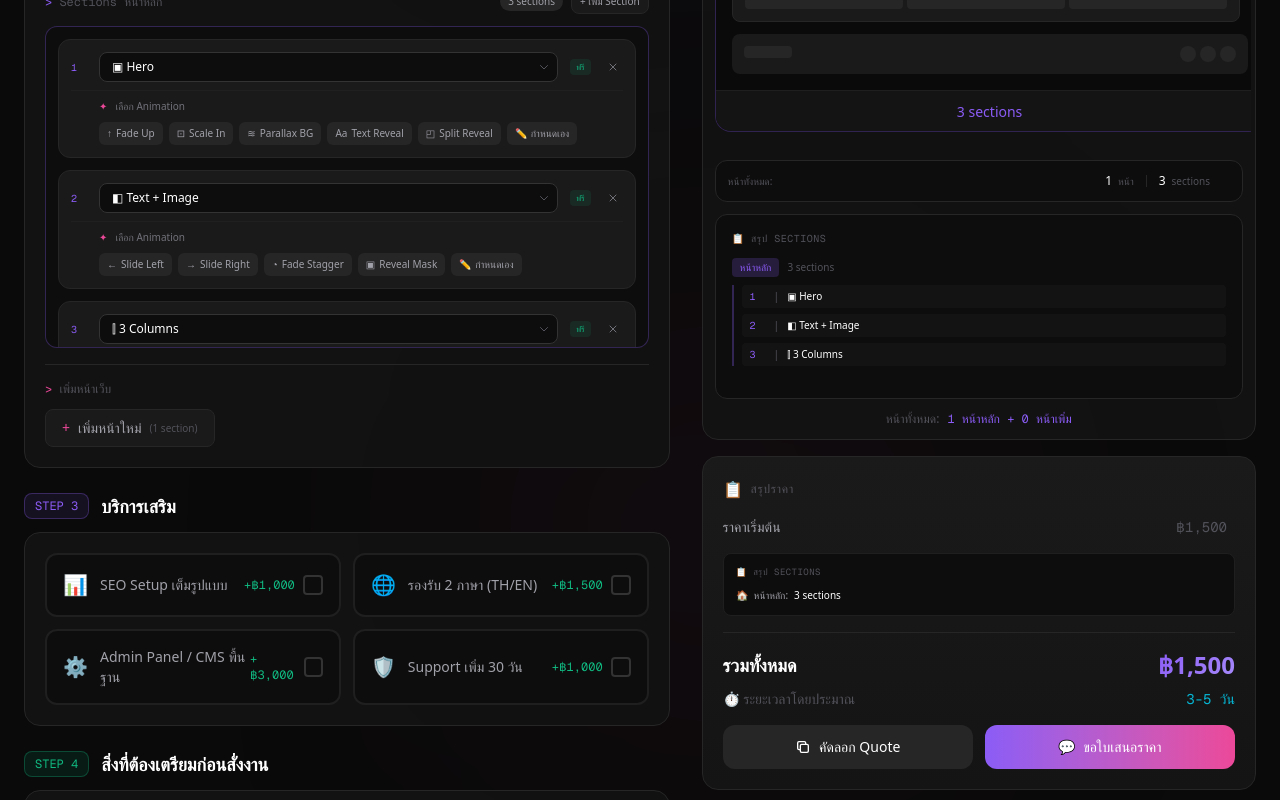
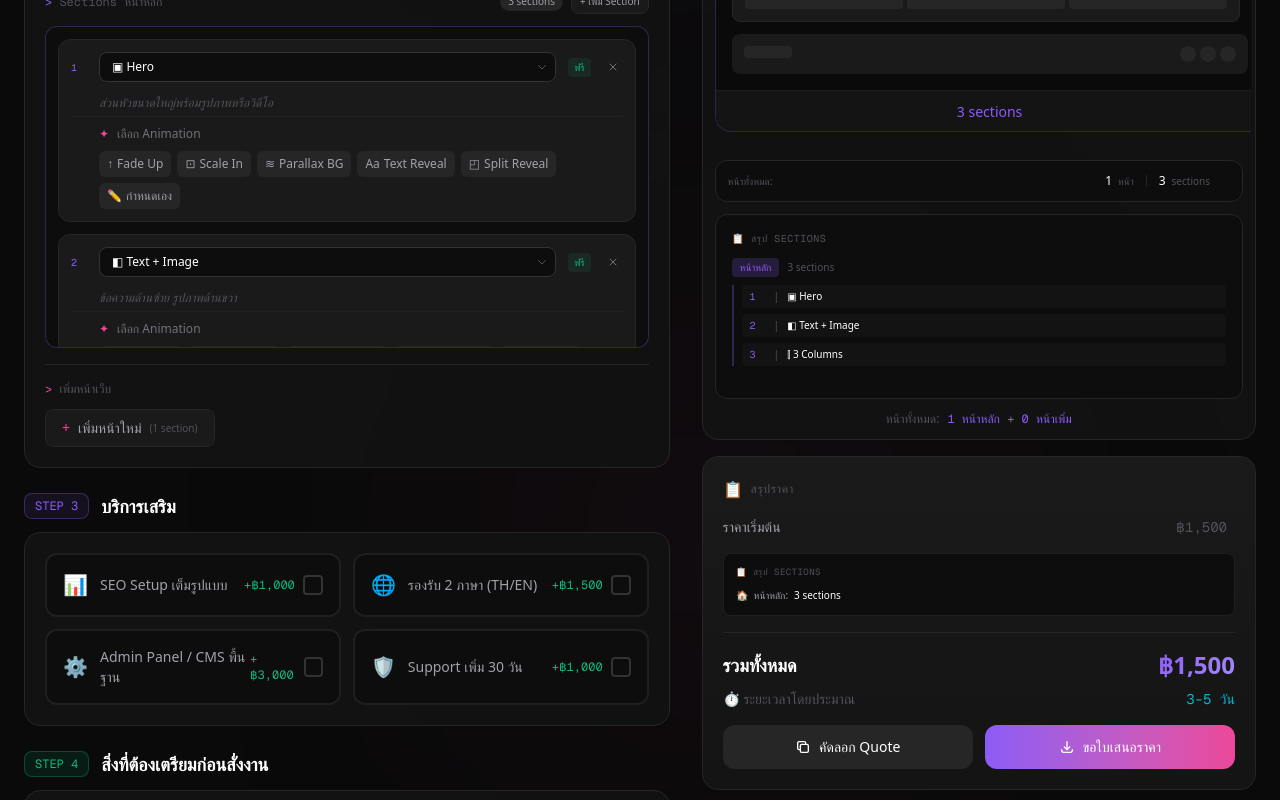
Before and after one commit to unikonkon/NextJS_SellWork, a Next.js app: page / in a window 1280 px wide. Shown: the part 1440-2240 px from the top of the page. Built offline with nearby package versions, Linux system fonts and the light colour scheme.

Commit message:
เพิ่มฟีเจอร์การดาวน์โหลดใบเสนอราคาและปรับปรุงการแสดงผลของข้อกำหนดอัตโนมัติใน PricingSection

```diff
--- a/components/sections/PricingSection.tsx
+++ b/components/sections/PricingSection.tsx
@@ -938,6 +938,32 @@ export default function PricingSection() {
     }));
   }, []);
 
+  // ==================== AUTO-GENERATED REQUIREMENTS ====================
+  const autoRequirements = useMemo(() => {
+    const reqs: string[] = [
+      "Logo (PNG/SVG format)",
+      "ข้อความ/เนื้อหาทุกหน้า",
+      "รูปภาพสำหรับเว็บ (Hero, Banner)",
+      "ข้อมูลติดต่อ (โทร, อีเมล, ที่อยู่)",
+      "Social Media Links",
+    ];
+
+    state.step2.pages.forEach((page) => {
+      reqs.push(`เนื้อหาสำหรับ ${page.name} (${page.sections.length} sec)`);
+    });
+
+    if (state.step3.seo) {
+      reqs.push("Keywords หลักสำหรับ SEO");
+      reqs.push("Meta Description ที่ต้องการ");
+    }
+
+    if (state.step3.bilingual) {
+      reqs.push("เนื้อหาภาษาอังกฤษทั้งหมด");
+    }
+
+    return reqs;
+  }, [state]);
+
   // Generate Quote
   const generateQuote = useCallback(() => {
     const lines = [
@@ -992,14 +1018,35 @@ export default function PricingSection() {
       ]),
       "",
       "══════════════════════════════════",
+      "",
+      "📝 STEP 4: สิ่งที่ต้องเตรียมก่อนสั่งงาน",
+      "──────────────────────────────────",
+      "",
+      ...autoRequirements.map((req, idx) => `   ${idx + 1}. ${req}`),
+      "",
+      "══════════════════════════════════",
     ];
     return lines.join("\n");
-  }, [priceBreakdown, state.step2.mainSections, state.step2.pages]);
+  }, [priceBreakdown, state.step2.mainSections, state.step2.pages, autoRequirements]);
 
   const copyQuote = useCallback(async () => {
     await navigator.clipboard.writeText(generateQuote());
     setCopiedQuote(true);
     setTimeout(() => setCopiedQuote(false), 2000);
+  }, [generateQuote]);
+
+  const downloadQuote = useCallback(() => {
+    const quoteText = generateQuote();
+    const blob = new Blob([quoteText], { type: "text/plain;charset=utf-8" });
+    const url = URL.createObjectURL(blob);
+    const link = document.createElement("a");
+    link.href = url;
+    const timestamp = new Date().toISOString().slice(0, 10);
+    link.download = `quote-${timestamp}.txt`;
+    document.body.appendChild(link);
+    link.click();
+    document.body.removeChild(link);
+    URL.revokeObjectURL(url);
   }, [generateQuote]);
 
   // ==================== PREVIEW ANIMATION TRIGGERS ====================
@@ -1040,32 +1087,6 @@ export default function PricingSection() {
 
     return () => ctx.revert();
   }, []);
-
-  // ==================== AUTO-GENERATED REQUIREMENTS ====================
-  const autoRequirements = useMemo(() => {
-    const reqs: string[] = [
-      "Logo (PNG/SVG format)",
-      "ข้อความ/เนื้อหาทุกหน้า",
-      "รูปภาพสำหรับเว็บ (Hero, Banner)",
-      "ข้อมูลติดต่อ (โทร, อีเมล, ที่อยู่)",
-      "Social Media Links",
-    ];
-
-    state.step2.pages.forEach((page) => {
-      reqs.push(`เนื้อหาสำหรับ ${page.name} (${page.sections.length} sec)`);
-    });
-
-    if (state.step3.seo) {
-      reqs.push("Keywords หลักสำหรับ SEO");
-      reqs.push("Meta Description ที่ต้องการ");
-    }
-
-    if (state.step3.bilingual) {
-      reqs.push("เนื้อหาภาษาอังกฤษทั้งหมด");
-    }
-
-    return reqs;
-  }, [state]);
 
   // ==================== SELECTED ANIMATIONS LIST ====================
   const selectedAnimations = useMemo(() => {
@@ -1549,12 +1570,12 @@ export default function PricingSection() {
                                 {/* Price Badges */}
                                 <div className="flex items-center gap-1 shrink-0">
                                   {isFreeSection ? (
-                                    <span className="text-[8px] text-[#10b981] px-1.5 py-0.5 rounded bg-[#10b981]/10">ฟรี</span>
+                                    <span className="text-[10px] text-[#10b981] px-1.5 py-0.5 rounded bg-[#10b981]/10">ฟรี</span>
                                   ) : (
-                                    <span className="text-[8px] text-[#f97316] px-1.5 py-0.5 rounded bg-[#f97316]/10">+{formatPrice(SECTION_PRICE)}</span>
+                                    <span className="text-[10px] text-[#f97316] px-1.5 py-0.5 rounded bg-[#f97316]/10">+{formatPrice(SECTION_PRICE)}</span>
                                   )}
                                   {(section.animation || section.customAnimation) && (
-                                    <span className="text-[8px] text-[#ec4899] px-1.5 py-0.5 rounded bg-[#ec4899]/10">+{formatPrice(SECTION_ANIMATION_PRICE)}</span>
+                                    <span className="text-[10px] text-[#ec4899] px-1.5 py-0.5 rounded bg-[#ec4899]/10">+{formatPrice(SECTION_ANIMATION_PRICE)}</span>
                                   )}
                                 </div>
 
@@ -1570,6 +1591,15 @@ export default function PricingSection() {
                                   </button>
                                 )}
                               </div>
+
+                              {/* Layout Description */}
+                              {section.layout !== "custom" && (
+                                <div className="pl-7 py-1">
+                                  <p className="text-[12px] text-[#52525b] italic">
+                                    {SECTION_LAYOUTS.find((l) => l.id === section.layout)?.description}
+                                  </p>
+                                </div>
+                              )}
 
                               {/* Custom Layout Input */}
                               {section.layout === "custom" && (
@@ -1595,15 +1625,15 @@ export default function PricingSection() {
                               {availableAnims.length > 0 && (
                                 <div className="pl-7 pt-2 border-t border-[#262626]/50">
                                   <div className="flex items-center gap-2 mb-2">
-                                    <span className="text-[10px] text-[#ec4899]">✦</span>
-                                    <span className="text-[10px] text-[#71717a]">เลือก Animation</span>
+                                    <span className="text-[12px] text-[#ec4899]">✦</span>
+                                    <span className="text-[12px] text-[#71717a]">เลือก Animation</span>
                                     {(section.animation || section.customAnimation) && (
                                       <button
                                         onClick={() => {
                                           updateMainSectionAnimation(section.id, null);
                                           updateMainSectionCustomAnimation(section.id, "");
                                         }}
-                                        className="ml-auto text-[8px] text-[#71717a] hover:text-[#ec4899] transition-colors"
+                                        className="ml-auto text-[10px] text-[#71717a] hover:text-[#ec4899] transition-colors"
                                       >
                                         ยกเลิก
                                       </button>
@@ -1617,7 +1647,7 @@ export default function PricingSection() {
                                           updateMainSectionAnimation(section.id, section.animation === anim.id ? null : anim.id);
                                           if (section.animation !== anim.id) updateMainSectionCustomAnimation(section.id, "");
                                         }}
-                                        className={`group/anim relative px-2 py-1 rounded-md text-[10px] transition-all ${section.animation === anim.id
+                                        className={`group/anim relative px-2 py-1 rounded-md text-[12px] transition-all ${section.animation === anim.id
                                           ? "bg-[#ec4899] text-white"
                                           : "bg-[#262626] text-[#a1a1aa] hover:bg-[#333] hover:text-white"
                                           }`}
@@ -1632,7 +1662,7 @@ export default function PricingSection() {
                                       onClick={() => {
                                         updateMainSectionAnimation(section.id, section.animation === "custom" ? null : "custom");
                                       }}
-                                      className={`group/anim relative px-2 py-1 rounded-md text-[10px] transition-all ${section.animation === "custom"
+                                      className={`group/anim relative px-2 py-1 rounded-md text-[12px] transition-all ${section.animation === "custom"
                                         ? "bg-[#ec4899] text-white"
                                         : "bg-[#262626] text-[#a1a1aa] hover:bg-[#333] hover:text-white"
                                         }`}
@@ -1643,7 +1673,7 @@ export default function PricingSection() {
                                     </button>
                                   </div>
                                   {selectedAnim && (
-                                    <p className="mt-1.5 text-[9px] text-[#52525b] italic">{selectedAnim.description}</p>
+                                    <p className="mt-1.5 text-[12px] text-[#52525b] italic">{selectedAnim.description}</p>
                                   )}
                                   {/* Custom Animation Input */}
                                   {section.animation === "custom" && (
@@ -1766,7 +1796,7 @@ export default function PricingSection() {
 
                                     {/* Price Badge */}
                                     {(section.animation || section.customAnimation) && (
-                                      <span className="text-[8px] text-[#ec4899] px-1.5 py-0.5 rounded bg-[#ec4899]/10 shrink-0">+{formatPrice(SECTION_ANIMATION_PRICE)}</span>
+                                      <span className="text-[10px] text-[#ec4899] px-1.5 py-0.5 rounded bg-[#ec4899]/10 shrink-0">+{formatPrice(SECTION_ANIMATION_PRICE)}</span>
                                     )}
 
                                     {/* Remove Section Button */}
@@ -1781,6 +1811,15 @@ export default function PricingSection() {
                                       </button>
                                     )}
                                   </div>
+
+                                  {/* Layout Description */}
+                                  {section.layout !== "custom" && (
+                                    <div className="pl-7 py-1">
+                                      <p className="text-[12px] text-[#52525b] italic">
+                                        {SECTION_LAYOUTS.find((l) => l.id === section.layout)?.description}
+                                      </p>
+                                    </div>
+                                  )}
 
                                   {/* Custom Layout Input */}
                                   {section.layout === "custom" && (
@@ -1806,15 +1845,15 @@ export default function PricingSection() {
                                   {availableAnims.length > 0 && (
                                     <div className="pl-7 pt-2 border-t border-[#262626]/50">
                                       <div className="flex items-center gap-2 mb-2">
-                                        <span className="text-[10px] text-[#ec4899]">✦</span>
-                                        <span className="text-[10px] text-[#71717a]">Animation</span>
+                                        <span className="text-[12px] text-[#ec4899]">✦</span>
+                                        <span className="text-[12px] text-[#71717a]">Animation</span>
                                         {(section.animation || section.customAnimation) && (
                                           <button
                                             onClick={() => {
                                               updatePageSectionAnimation(page.id, section.id, null);
                                               updatePageSectionCustomAnimation(page.id, section.id, "");
                                             }}
-                                            className="ml-auto text-[8px] text-[#71717a] hover:text-[#ec4899] transition-colors"
+                                            className="ml-auto text-[10px] text-[#71717a] hover:text-[#ec4899] transition-colors"
                                           >
                                             ยกเลิก
                                           </button>
@@ -1828,7 +1867,7 @@ export default function PricingSection() {
                                               updatePageSectionAnimation(page.id, section.id, section.animation === anim.id ? null : anim.id);
                                               if (section.animation !== anim.id) updatePageSectionCustomAnimation(page.id, section.id, "");
                                             }}
-                                            className={`px-2 py-1 rounded-md text-[10px] transition-all ${section.animation === anim.id
+                                            className={`px-2 py-1 rounded-md text-[12px] transition-all ${section.animation === anim.id
                                               ? "bg-[#ec4899] text-white"
                                               : "bg-[#262626] text-[#a1a1aa] hover:bg-[#333] hover:text-white"
                                               }`}
@@ -1843,18 +1882,18 @@ export default function PricingSection() {
                                           onClick={() => {
                                             updatePageSectionAnimation(page.id, section.id, section.animation === "custom" ? null : "custom");
                                           }}
-                                          className={`px-2 py-1 rounded-md text-[10px] transition-all ${section.animation === "custom"
+                                          className={`px-2 py-1 rounded-md text-[12px] transition-all ${section.animation === "custom"
                                             ? "bg-[#ec4899] text-white"
                                             : "bg-[#262626] text-[#a1a1aa] hover:bg-[#333] hover:text-white"
                                             }`}
                                           title={CUSTOM_ANIMATION_OPTION.description}
                                         >
-                                          <span className="mr-1">{CUSTOM_ANIMATION_OPTION.icon}</span>
+                                          <span className="mr-1 text-[12px]">{CUSTOM_ANIMATION_OPTION.icon}</span>
                                           {CUSTOM_ANIMATION_OPTION.label}
                                         </button>
                                       </div>
                                       {selectedAnim && (
-                                        <p className="mt-1.5 text-[9px] text-[#52525b] italic">{selectedAnim.description}</p>
+                                        <p className="mt-1.5 text-[12px] text-[#52525b] italic">{selectedAnim.description}</p>
                                       )}
                                       {/* Custom Animation Input */}
                                       {section.animation === "custom" && (
@@ -2572,13 +2611,15 @@ export default function PricingSection() {
                             </>
                           )}
                         </button>
-                        <a
-                          href="#contact"
+                        <button
+                          onClick={downloadQuote}
                           className="flex items-center justify-center gap-2 px-4 py-3 rounded-xl bg-linear-to-r from-[#8b5cf6] to-[#ec4899] text-white text-sm font-medium hover:shadow-lg hover:shadow-[#8b5cf6]/25 transition-all"
                         >
-                          <span>💬</span>
+                          <svg className="w-4 h-4" fill="none" stroke="currentColor" viewBox="0 0 24 24">
+                            <path strokeLinecap="round" strokeLinejoin="round" strokeWidth={2} d="M4 16v1a3 3 0 003 3h10a3 3 0 003-3v-1m-4-4l-4 4m0 0l-4-4m4 4V4" />
+                          </svg>
                           <span>ขอใบเสนอราคา</span>
-                        </a>
+                        </button>
                       </div>
                     </div>
                   </div>
```
